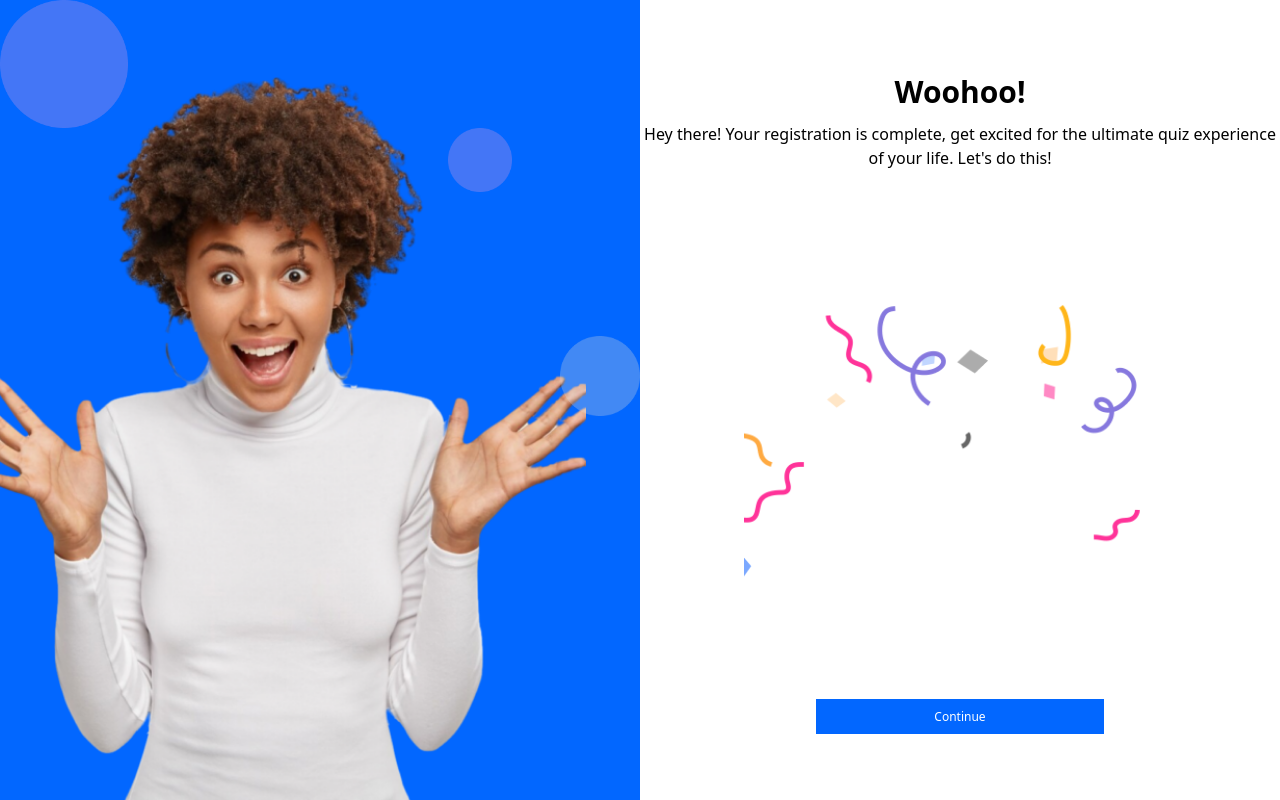
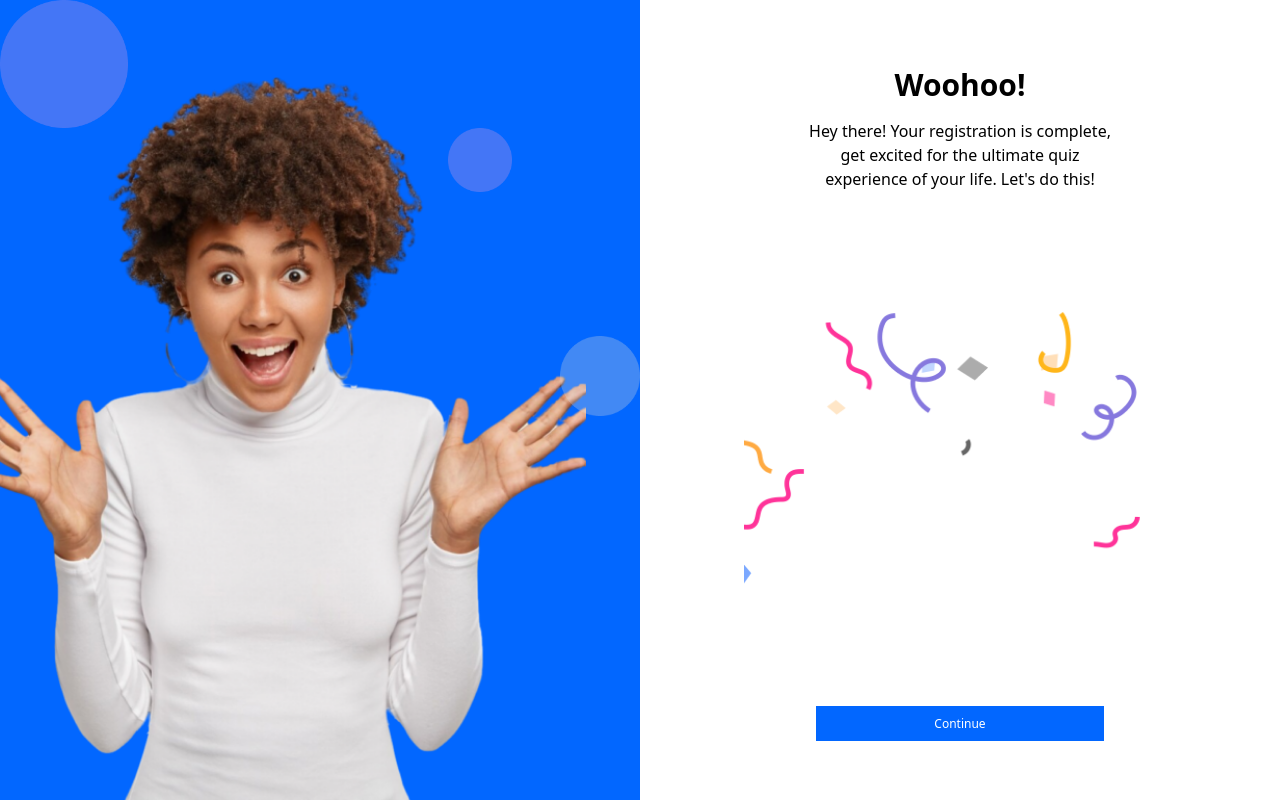
Before and after one commit to KingsleyAmankwah/angular-auth-pages, an Angular app: page /complete in a window 1280 px wide. Built offline with nearby package versions, Linux system fonts and the light colour scheme.

Commit message:
header on congrats page modified

```diff
--- a/src/app/components/congrats-page/congrats-page.component.html
+++ b/src/app/components/congrats-page/congrats-page.component.html
@@ -29,8 +29,8 @@
   <div
     class="w-full lg:w-3/4 xl:w-1/2 h-full grid place-items-center min-h-screen"
   >
-    <div class="mt-12 grid place-items-center">
-      <h2 class="font-semibold text-3xl text-center pb-3">Woohoo!</h2>
+    <div class="mt-12 flex items-center flex-col justify-center w-1/2">
+      <h2 class="font-semibold text-3xl text-center pb-4">Woohoo!</h2>
       <p class="pb-3 text-center">
         Hey there! Your registration is complete, get excited for the ultimate
         quiz experience of your life. Let's do this!
```
